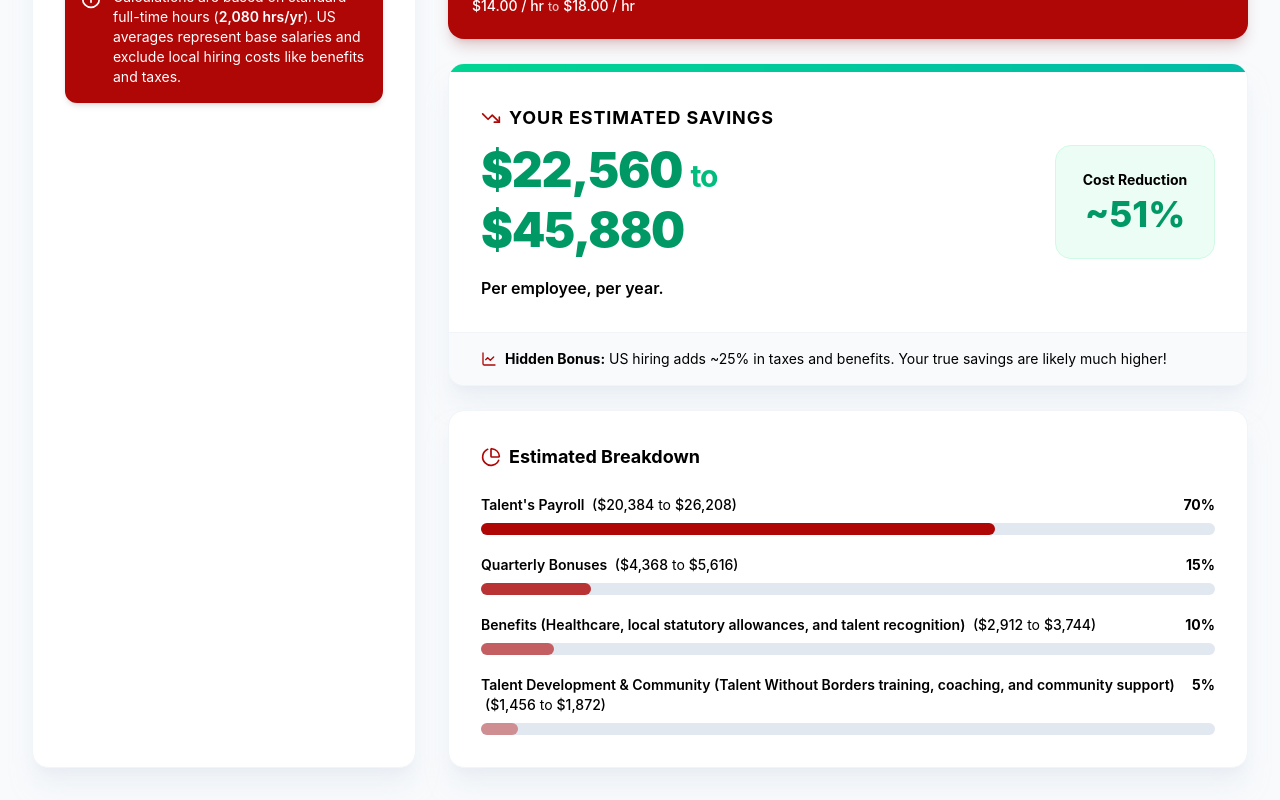
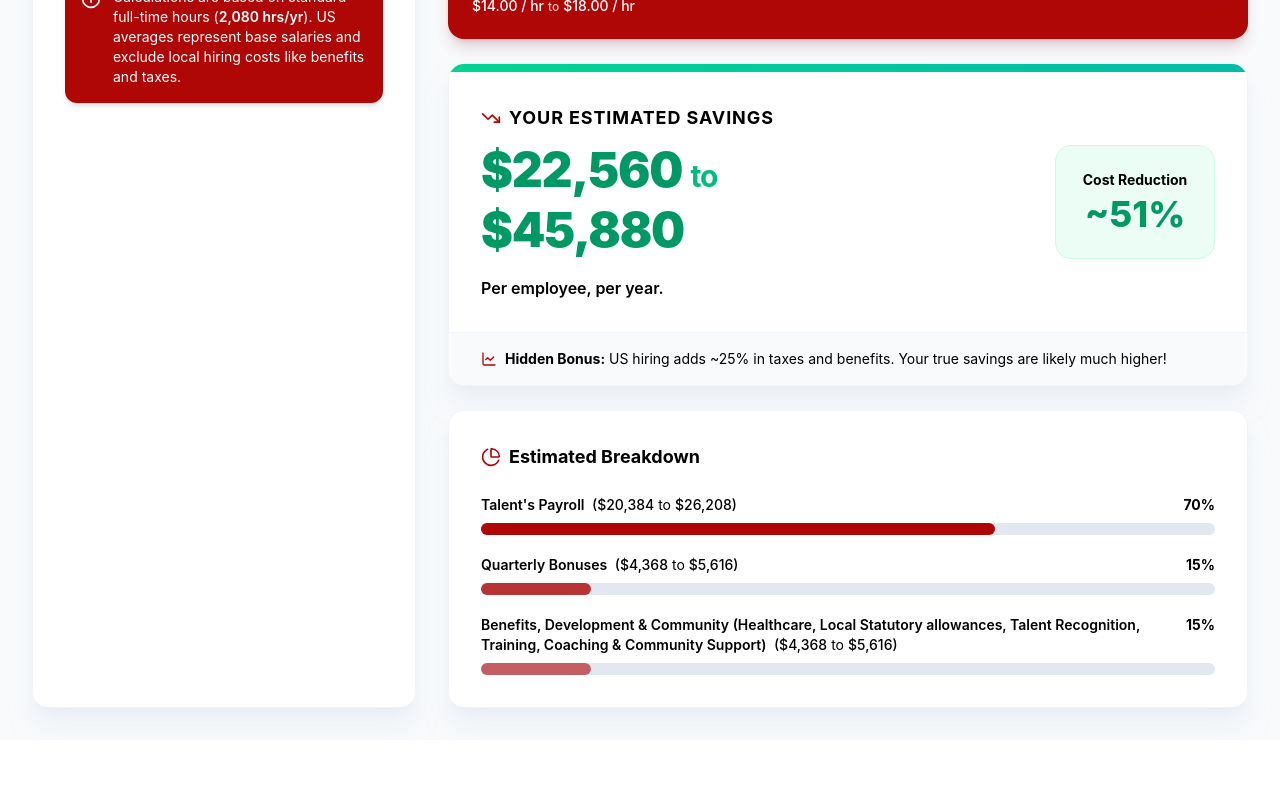
Before and after one commit to awitpao/s2s-roi-calc-backend-BE, a React (Vite) app: page / in a window 1280 px wide. Shown: the part 535-1335 px from the top of the page. After the commit the page ends 1275 px from the top, so only its background shows below. Built offline with nearby package versions, Linux system fonts and the light colour scheme.

Commit message:
updated breakdown

```diff
--- a/src/App.tsx
+++ b/src/App.tsx
@@ -388,29 +388,16 @@ export default function App() {
                   </div>
                 </div>
 
-                {/* Benefits */}
+                {/* Benefits & Community */}
                 <div>
                   <div className="flex justify-between text-sm mb-2 flex-wrap sm:flex-nowrap gap-1">
                     <span className="font-semibold text-black">
-                      Benefits (Healthcare, local statutory allowances, and talent recognition) <span className="font-medium text-black ml-1">({formatBreakdownAmount(0.10)})</span>
+                      Benefits, Development & Community (Healthcare, Local Statutory allowances, Talent Recognition, Training, Coaching & Community Support) <span className="font-medium text-black ml-1">({formatBreakdownAmount(0.15)})</span>
                     </span>
-                    <span className="font-bold text-black">10%</span>
+                    <span className="font-bold text-black">15%</span>
                   </div>
                   <div className="w-full bg-slate-200 rounded-full h-3">
-                    <div className="bg-[#af0606] h-3 rounded-full opacity-60" style={{ width: '10%' }}></div>
-                  </div>
-                </div>
-
-                {/* TWB Program */}
-                <div>
-                  <div className="flex justify-between text-sm mb-2 flex-wrap sm:flex-nowrap gap-1">
-                    <span className="font-semibold text-black">
-                      Talent Development & Community (Talent Without Borders training, coaching, and community support) <span className="font-medium text-black ml-1">({formatBreakdownAmount(0.05)})</span>
-                    </span>
-                    <span className="font-bold text-black">5%</span>
-                  </div>
-                  <div className="w-full bg-slate-200 rounded-full h-3">
-                    <div className="bg-[#af0606] h-3 rounded-full opacity-40" style={{ width: '5%' }}></div>
+                    <div className="bg-[#af0606] h-3 rounded-full opacity-60" style={{ width: '15%' }}></div>
                   </div>
                 </div>
               </div>
```
